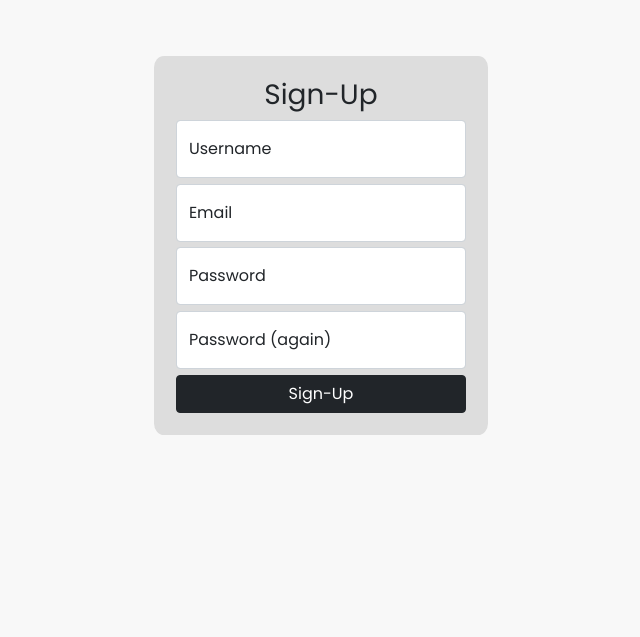
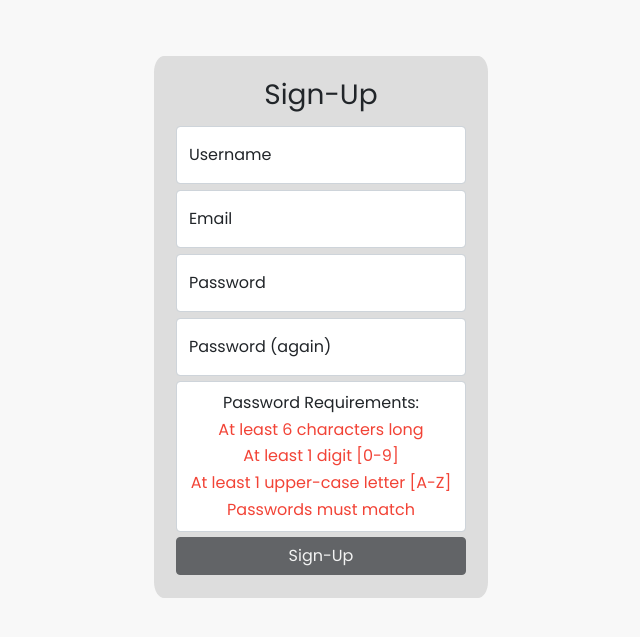
Before and after one commit to jamesspearsv/mylib, a Flask app: page /register in a window 1280 px wide. Shown: the part 86-723 px from the top of the page, without its empty margins (319-959 px from the left). Run offline with Flask 2, Linux system fonts and the light colour scheme.

Commit message:
Added registration validation and began search functionality

```diff
--- a/app.py
+++ b/app.py
@@ -70,15 +70,37 @@ def register():
         new_password = request.form.get("password")
         password_confirmation = request.form.get("confirmation")
 
+        reqs = [0,0]
 
-        if not new_username or not new_email or not new_password:
-            flash("Please complete all fields.")
+        # if any form fields are empty
+        if not new_username or not new_email or not new_password or not password_confirmation:
+            flash("Please complete the form")
+            return redirect("/register")
+
+        # Check that username and email are available
+        user = Users.query.filter_by(username=new_username).first()
+        email = Users.query.filter_by(email=new_email).first()
+        if user != None and email != None:
+            flash("Username and email are unavailable")
+            return render_template("register.html", password=new_password, confirmation=new_password)
+        if user != None:
+            flash("Username is unavailable")
+            return render_template("register.html", email=new_email, password=new_password, confirmation=new_password)
+        if email != None:
+            flash("Email is unavailable")
+            return render_template("register.html", username=new_username, password=new_password, confirmation=new_password)
+
+        # Checks that password meets reqs and confirmation matches
+        # Password checks are extra security in case users mess with HTML in browser to enable submit button before password reqs are met.
+        if new_password != password_confirmation:
             return render_template("register.html")
-        if Users.query.filter_by(username=new_username).first():
-            flash("Username unavailable")
-            return render_template("register.html")
-        if password_confirmation != new_password:
-            flash(" Passwords must match")
+
+        for char in new_password:
+            if char.isdigit():
+                reqs[0] += 1
+            if char.isupper():
+                reqs[1] += 1
+        if reqs[0] < 1 or reqs[1] < 1 or len(new_password) < 6:
             return render_template("register.html")
 
         # Create new_user object
@@ -92,9 +114,9 @@ def register():
             return redirect("/login")
         except:
             return "Something's wrong"
-
     else:
         return render_template("register.html")
+
 
 @app.route("/login", methods=["GET", "POST"])
 def login():
@@ -106,13 +128,12 @@ def login():
         user = request.form["username"]
         password = request.form["password"]
 
-        rows = Users.query.filter_by(username=user).all()
-        print(rows)
-        if len(rows) != 1 or not check_password_hash(rows[0].hashword, password):
+        row = Users.query.filter_by(username=user).first()
+        if row == None or not check_password_hash(row.hashword, password):
             flash("Invalid username or password. Please try again")
             return redirect("/login")
         else:
-            session["user_id"] = rows[0].id
+            session["user_id"] = row.id
             print("User {}".format(session["user_id"]))
             return redirect("/")
     else:
@@ -125,6 +146,19 @@ def logout():
 
     return redirect("/")
 
+@app.route("/search")
+@login_required
+def search():
+    # Gets input from search box
+    search = request.args.get("search")
+
+    # return serch.html with user search term
+    return render_template("search.html", search=request.args.get("search"))
+
+@app.route("/test", methods=["POST"])
+def test():
+    return "POSTED!"
+
 # Driver code
 if __name__ == '__main__':
     app.run(debug=True)
--- /dev/null
+++ b/static/css/login-register.css
@@ -0,0 +1,55 @@
+ /* Register and Login forms */
+ .forms {
+    width: 30%;
+    margin: auto;
+    margin-top: 5%;
+    padding: 2%;
+    border: hidden;
+    border-radius: 3%;
+    background-color: #dddddd;
+    text-align: center;
+  }
+
+  .forms input {
+    margin-top: 2%;
+  }
+
+  .forms h3 {
+    text-align: center;
+    margin-bottom: 5%;
+  }
+
+  #form-btn {
+    width: 100%;
+  }
+
+  .copyright {
+    text-align: center;
+    margin-top: 2%;
+  }
+
+
+.password-reqs {
+    margin-top: 2%;
+    padding: 2%;
+
+}
+
+.password-reqs * {
+    margin: 1%;
+    padding: 0;
+}
+
+#req1,
+#req2,
+#req3,
+#req4 {
+    color:#F24336;
+}
+
+/* Mobile screens */
+@media (max-width: 1024px) {
+    .forms {
+      width: 50%
+    }
+  }
--- a/static/css/main.css
+++ b/static/css/main.css
@@ -1,5 +1,7 @@
 /*  This CSS file contains additions Bootstrap elements */
-/*    that are used to adjust item positions and such   */
+/*  that are used to adjust item positions and such.    */
+/*  Elements styled in this file are site global        */
+/*  elements.                                           */
 
 * {
     font-size: 16px;
@@ -39,43 +41,9 @@
     margin: auto;
   }
 
-  /* Register and Login forms */
-  .forms {
-    width: 30%;
-    margin: auto;
-    margin-top: 5%;
-    padding: 2%;
-    border: hidden;
-    border-radius: 3%;
-    background-color: #dddddd;
-    text-align: center;
-  }
-
-  .forms input {
-    margin-top: 2%
-  }
-
-  .forms h3 {
-    text-align: center;
-  }
-
-  #form-btn {
-    width: 100%;
-  }
-
-  @media (max-width: 1024px) {
-    .forms {
-      width: 50%
-    }
-
-  }
-
-  .copyright {
-    text-align: center;
-    margin-top: 2%;
-  }
 
 
+/* Footer when logged in */
 footer {
   margin-bottom: 0;
   margin-top: 2%;
--- /dev/null
+++ b/static/js/password-reqs.js
@@ -0,0 +1,93 @@
+// Success color #4CAF50
+// Failure color #F24336
+// Set disabled attribute of submit button
+document.addEventListener('DOMContentLoaded', () => {
+    document.getElementById('form-btn').disabled = true;
+});
+
+// tracker for form requirements
+let tracker = [false, false]
+function enable_button () {
+    if (tracker[0] && tracker[1]) {
+        document.getElementById('form-btn').disabled = false;
+    } else {
+        document.getElementById('form-btn').disabled = true;
+    }
+}
+
+// grab needed elements from DOM
+let password = document.querySelector('#password');
+let confirmation = document.querySelector('#confirmation');
+
+// TODO: implement check for username availability. Ajax requests to server
+
+
+// Check that password meets requirements
+password.addEventListener('keyup', () => {
+    // Get current value from password field
+    value = password.value;
+
+    // Initilize couters to track requirements
+    let upper_case = 0;
+    let digit = 0;
+    let length = 0;
+
+    // Loop though value to check against password reqs
+    for (let i = 0; i < value.length; i++) {
+        // If current character is a digit increment digit
+        if ($.isNumeric(value[i])) {
+            digit ++;
+        }
+
+        // if current character is upper-case increment upper
+        if (value[i] >= 'A' && value[i] <= 'Z') {
+            upper_case ++;
+        }
+        // Increment length on each ineration
+        length++;
+    }
+
+    // Grab reqs-feedback elements from DOM and update based on current value
+    if (length > 5) {
+        document.getElementById('req1').style.color = '#4CAF50'
+    } else {
+        document.getElementById('req1').style.color = '#F24336'
+
+    }
+    if (digit > 0) {
+        document.getElementById('req2').style.color = '#4CAF50'
+    } else {
+        document.getElementById('req2').style.color = '#F24336'
+
+    }
+    if (upper_case > 0) {
+       document.getElementById('req3').style.color = '#4CAF50'
+    } else {
+        document.getElementById('req3').style.color = '#F24336'
+    }
+
+    if (length > 5 && digit > 0 && upper_case > 0) {
+        tracker[0] = true;
+    } else {
+        tracker[0] = false;
+    }
+
+    // check if button can be enabled
+    enable_button()
+
+});
+
+// check for password and confimation equality
+confirmation.addEventListener('keyup', () => {
+    // Compare values from confirmation and password fields
+    if (confirmation.value == password.value) {
+        tracker[1] = true;
+        document.getElementById('req4').style.color = '#4CAF50'
+    } else {
+        tracker[1] = false;
+        document.getElementById('req4').style.color = '#F24336'
+    }
+
+    // check if button can be enabled
+    enable_button()
+});
--- a/templates/layout.html
+++ b/templates/layout.html
@@ -27,8 +27,8 @@
                   <a href="#" class="nav-link">Account</a>
                   <a href="/logout" class="nav-link">Logout</a>
                 </div>
-                <form class="navbar-search d-flex">
-                  <input type="search" class="form-control" placeholder="Search For A Title">
+                <form class="navbar-search d-flex" action="/search" method="get">
+                  <input type="search" class="form-control" name="search" placeholder="Search For A Title">
                   <button class="btn btn-light">Search</button>
                 </form>
               </div>
--- a/templates/login.html
+++ b/templates/login.html
@@ -2,6 +2,10 @@
 
 {% block title %}
     Login
+{% endblock %}
+
+{% block css %}
+<link rel="stylesheet" href="/static/css/login-register.css">
 {% endblock %}
 
 {% block main %}
@@ -13,7 +17,7 @@
         <label for="username">Username</label>
       </div>
         <div class="form-floating">
-          <input type="text" class="form-control" id="password" placeholder="Password" name="password">
+          <input type="password" class="form-control" id="password" placeholder="Password" name="password" autocomplete="off">
           <label for="email">Password</label>
         </div>
         <input type="submit" value="Log-In" class="btn btn-dark" id="form-btn">
--- a/templates/register.html
+++ b/templates/register.html
@@ -2,6 +2,10 @@
 
 {% block title %}
     Register
+{% endblock %}
+
+{% block css %}
+<link rel="stylesheet" href="/static/css/login-register.css">
 {% endblock %}
 
 {% block main %}
@@ -9,22 +13,34 @@
     <form action="/register" method="POST">
       <h3>Sign-Up</h3>
       <div class="form-floating">
-        <input type="text" class="form-control" id="username" placeholder="Username" name="username">
+        <input type="text" class="form-control" id="username" placeholder="Username" name="username" autocomplete="off" value="{{ username }}">
         <label for="username">Username</label>
       </div>
       <div class="form-floating">
-        <input type="text" class="form-control" id="email" placeholder="Email" name="email">
+        <input type="text" class="form-control" id="email" placeholder="Email" name="email" autocomplete="off" value="{{ email }}">
         <label for="email">Email</label>
       </div>
       <div class="form-floating">
-        <input type="text" class="form-control" id="password" placeholder="Password" name="password">
+        <input type="password" class="form-control" id="password" placeholder="Password" name="password" autocomplete="off" value="{{ password }}">
         <label for="email">Password</label>
       </div>
       <div class="form-floating">
-        <input type="text" class="form-control" id="confirmation" placeholder="Password (again)" name="confirmation">
+        <input type="password" class="form-control" id="confirmation" placeholder="Password (again)" name="confirmation" autocomplete="off" value="{{ password }}">
         <label for="email">Password (again)</label>
+      </div>
+      <div class="password-reqs form-control">
+        <p id="reqTitle">Password Requirements:</p>
+        <p id="req1">At least 6 characters long</p>
+        <p id="req2">At least 1 digit [0-9]</p>
+        <p id="req3">At least 1 upper-case letter [A-Z]</p>
+        <p id="req4">Passwords must match</p>
       </div>
       <input type="submit" value="Sign-Up" class="btn btn-dark" id="form-btn">
     </form>
   </div>
+  <script src="https://code.jquery.com/jquery-3.5.1.min.js"
+  integrity="sha256-9/aliU8dGd2tb6OSsuzixeV4y/faTqgFtohetphbbj0="
+  crossorigin="anonymous">
+  </script>
+  <script src="/static/js/password-reqs.js"></script>
 {% endblock %}
```
Also changed, not shown: templates/search.html (added, +14 -0 lines), 1 other file.
